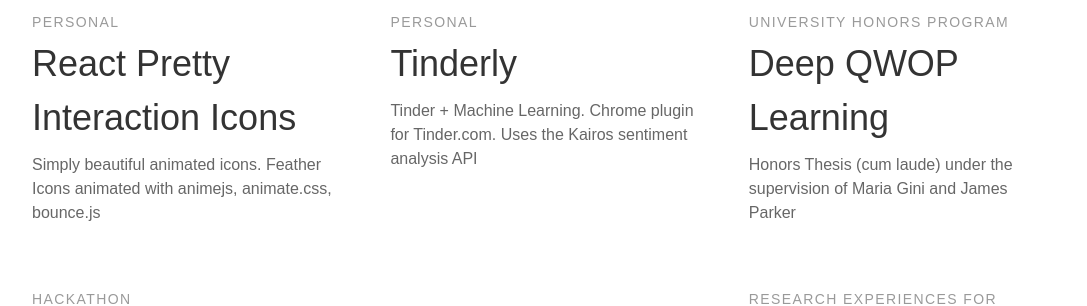
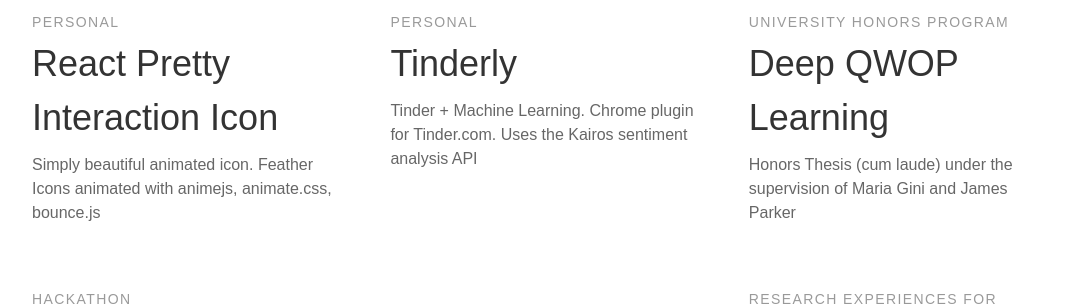
Before and after one commit to wuweiweiwu/wuweiweiwu.github.io, a Jekyll site: the page built from index.html, in a window 1280 px wide. Shown: the part 671-977 px from the top of the page, without its empty margins (96-1183 px from the left). Built offline with Jekyll 4.4.1, drawn with Linux system fonts in a browser that asks for light colours; some web fonts are replaced.

Commit message:
singular

```diff
--- a/_data/projects.yml
+++ b/_data/projects.yml
@@ -1,6 +1,6 @@
-- name: React Pretty Interaction Icons
+- name: React Pretty Interaction Icon
   client: Personal
-  description: Simply beautiful animated icons. Feather Icons animated with animejs, animate.css, bounce.js
+  description: Simply beautiful animated icon. Feather Icons animated with animejs, animate.css, bounce.js
   link: https://github.com/wuweiweiwu/react-pretty-interaction-icon
 
 - name: Tinderly
```
